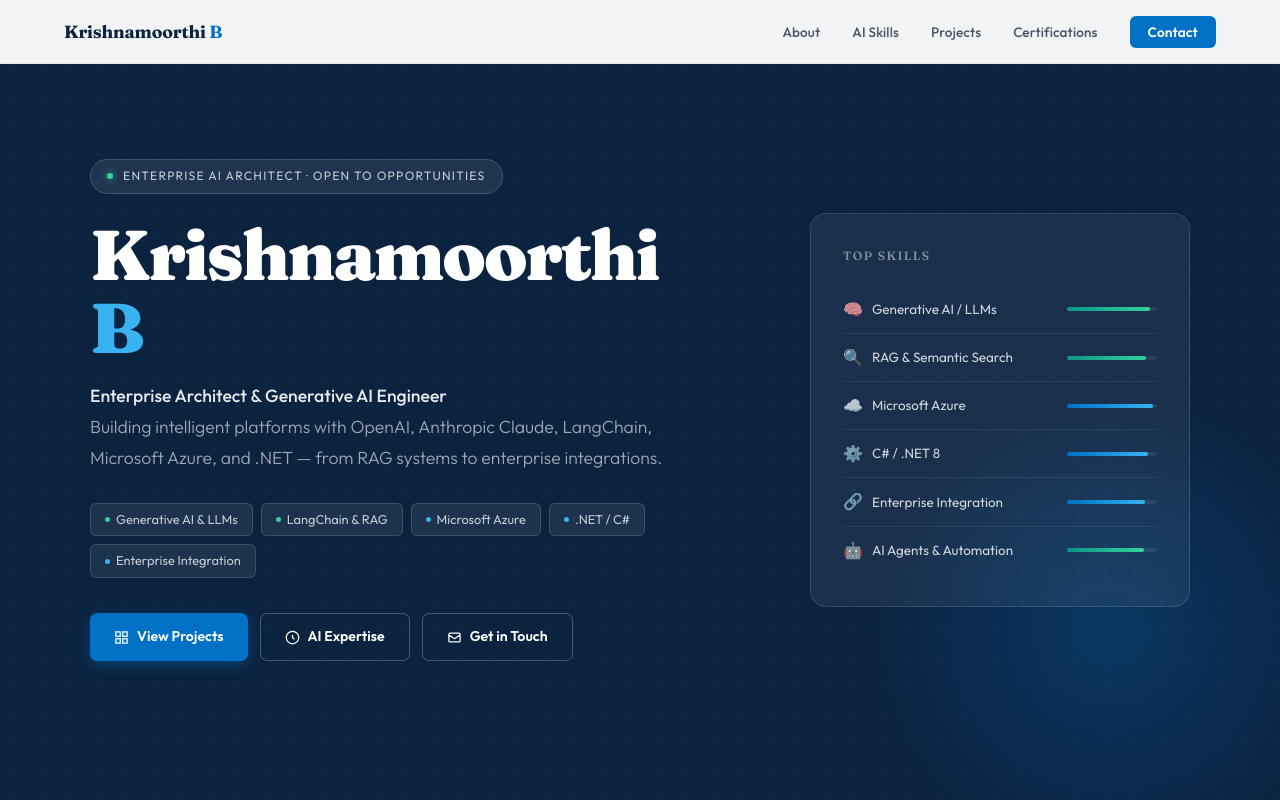
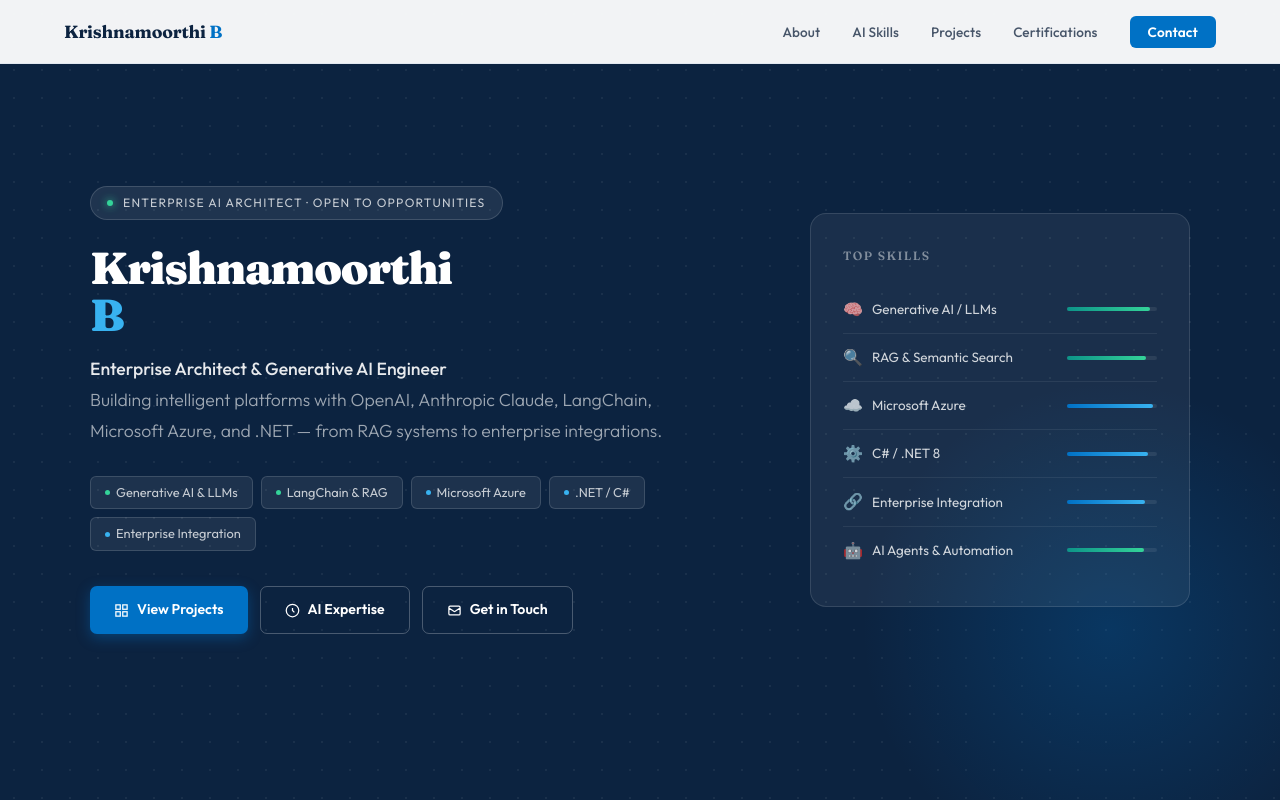
Before and after one commit to krishna-ai-tech/krishna-ai-tech.github.io, a plain HTML site: page index.html in a window 1280 px wide. Shown: the top 801 px of the page. Drawn offline with Linux system fonts and the light colour scheme.

Commit message:
Update index.html

```diff
--- a/index.html
+++ b/index.html
@@ -156,7 +156,7 @@
 
     .hero-name {
       font-family: var(--font-head);
-      font-size: clamp(2.6rem, 5.5vw, 4.5rem);
+      font-size: clamp(1.8rem, 3.5vw, 2.8rem);
       font-weight: 900; color: #fff;
       line-height: 1.05; letter-spacing: -0.03em;
       animation: fadeUp 0.8s 0.1s ease both;
```
